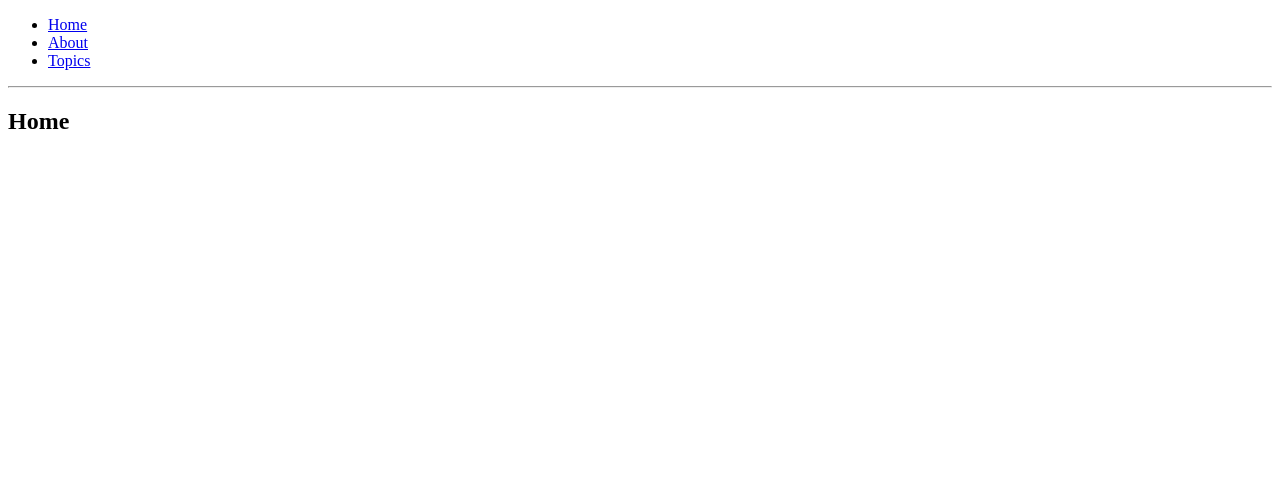
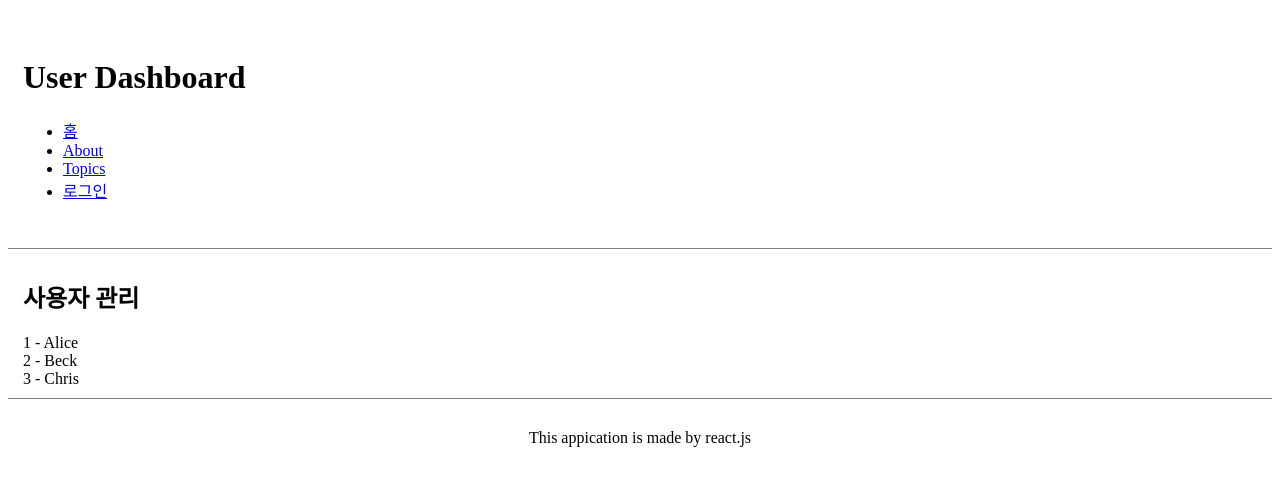
Before and after one commit to jeonghwan-kim/lecture-react-app-overview, a React (Create React App) app: page / in a window 1280 px wide. Shown: the top 486 px of the page. Built offline with nearby package versions, Linux system fonts and the light colour scheme.

Commit message:
유저 리스트

```diff
--- a/src/components/About.js
+++ b/src/components/About.js
@@ -3,6 +3,7 @@ import React from 'react';
 const About = () => (
   <div>
     <h2>About</h2>
+    <div>This is Todo Application by React.js</div>
   </div>
 );
 
--- a/src/components/App.js
+++ b/src/components/App.js
@@ -1,33 +1,20 @@
 import React, {Component} from 'react';
-import { BrowserRouter as Router, Route, Link } from 'react-router-dom';
-import Home from './Home';
-import About from './About';
-import Topics from './Topics';
+import { BrowserRouter, Route } from 'react-router-dom';
+import Header from './Header'
+import Footer from './Footer'
+import Main from './Main'
+
 
 class App extends Component {
   render() {
     return (
-      <Router>
+      <BrowserRouter>
         <div>
-          <ul>
-            <li>
-              <Link to="/">Home</Link>
-            </li>
-            <li>
-              <Link to="/about">About</Link>
-            </li>
-            <li>
-              <Link to="/topics">Topics</Link>
-            </li>
-          </ul>
-
-          <hr />
-
-          <Route exact path="/" component={Home} />
-          <Route path="/about" component={About} />
-          <Route path="/topics" component={Topics} />
+          <Header />
+          <Main />
+          <Footer />
         </div>
-      </Router>
+      </BrowserRouter>
     )
   }
 }
--- /dev/null
+++ b/src/components/Footer.js
@@ -0,0 +1,12 @@
+import React from 'react';
+const style = {
+  borderTop: '1px solid grey',
+  padding: '30px 60px',
+  textAlign: 'center'
+}
+const Footer = () => (
+  <footer style={style}>
+    This appication is made by react.js
+  </footer>
+)
+export default Footer;
--- /dev/null
+++ b/src/components/Header.js
@@ -0,0 +1,26 @@
+import React, {Component} from 'react';
+import { Link } from 'react-router-dom';
+const style = {
+  borderBottom: '1px solid grey',
+  padding: '30px 15px',
+}
+class Navbar extends Component {
+  render () {
+    return (
+      <ul>
+        <li><Link to="/">홈</Link></li>
+        <li><Link to="/about">About</Link></li>
+        <li><Link to="/topics">Topics</Link></li>
+        <li><Link to="/login">로그인</Link></li>
+      </ul>
+    );
+  }
+}
+const Header = () => (
+  <header style={style}>
+    <h1>User Dashboard</h1>
+    <Navbar />
+  </header>
+)
+
+export default Header
--- a/src/components/Home.js
+++ b/src/components/Home.js
@@ -1,9 +1,36 @@
 import React from 'react';
 
-const Home = () => (
+const User = ({data}) => (
   <div>
-    <h2>Home</h2>
+    {data.id} - {data.name}
   </div>
-);
+)
+User.defaultProps = {
+  id: 0,
+  name: 'USER NAME'
+}
+
+const UserList = ({data}) => (
+  data.map(user => <User data={user} key={user.id} />)
+)
+
+
+class Home extends React.Component {
+  state = {
+    users: [
+      {id: 1, name: 'Alice'},
+      {id: 2, name: 'Beck'},
+      {id: 3, name: 'Chris'},
+    ]
+  }
+  render () {
+    return (
+      <div>
+        <h2>사용자 관리</h2>
+        <UserList data={this.state.users} />
+      </div>
+    )
+  }
+}
 
 export default Home;
--- /dev/null
+++ b/src/components/Login.js
@@ -0,0 +1,13 @@
+import React, {Component} from 'react'
+
+class Login extends Component {
+  render () {
+    return (
+      <div>
+        <h2>Login</h2>
+      </div>
+    )
+  }
+}
+
+export default Login
--- /dev/null
+++ b/src/components/Main.js
@@ -0,0 +1,21 @@
+import React from 'react';
+import {Route} from 'react-router-dom';
+import Home from './Home';
+import About from './About';
+import Topics from './Topics';
+import Login from './Login';
+
+const style = {
+  padding: '10px 15px'
+}
+
+const Main = () => (
+  <main style={style}>
+    <Route exact path="/" component={Home} />
+    <Route path="/about" component={About} />
+    <Route path="/topics" component={Topics} />
+    <Route path="/login" component={Login} />
+  </main>
+)
+
+export default Main;
```
